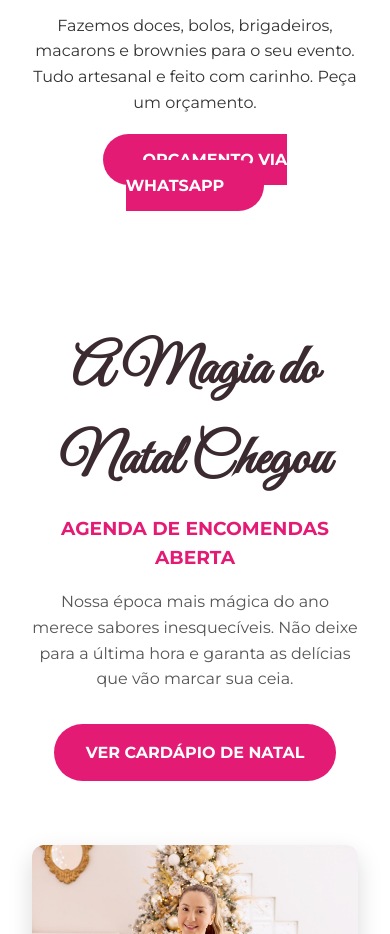
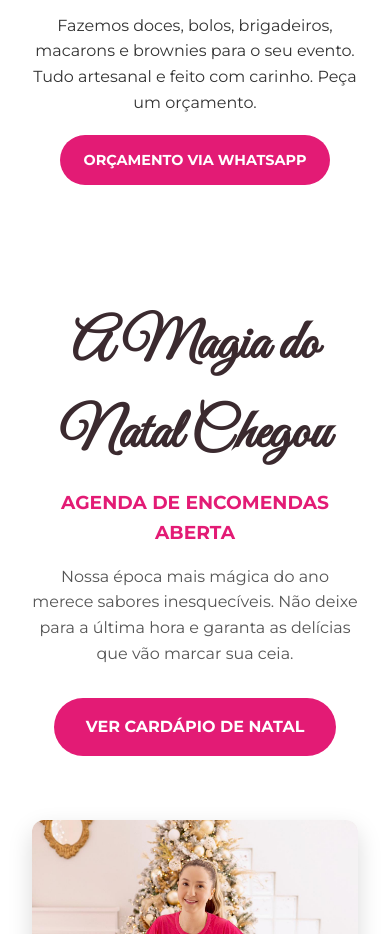
Before and after one commit to vinitietjen/doces-marcante, a plain HTML site: page index.html in a window 390 px wide. Shown: the part 962-1896 px from the top of the page. Drawn offline with Linux system fonts and the light colour scheme.

Commit message:
Fix: Adjust 'Orçamento via WhatsApp' button for mobile
- Reduced padding and font-size for the '.button-whatsapp' on mobile devices to prevent it from breaking in the middle on smaller screens.

```diff
--- a/style.css
+++ b/style.css
@@ -195,6 +195,14 @@ header .logo-img {
 .button-whatsapp:hover {
     background-color: #4CAF50; /* Verde de contraste */
     transform: translateY(-3px);
+}
+
+/* --- Responsividade para o Botão de Orçamento --- */
+@media (max-width: 768px) {
+    .button-whatsapp {
+        padding: 1rem 1.5rem; /* Reduz o padding horizontal */
+        font-size: 0.9rem;    /* Reduz um pouco a fonte */
+    }
 }
 
 /* --- Seção Promo Natal --- */
```
